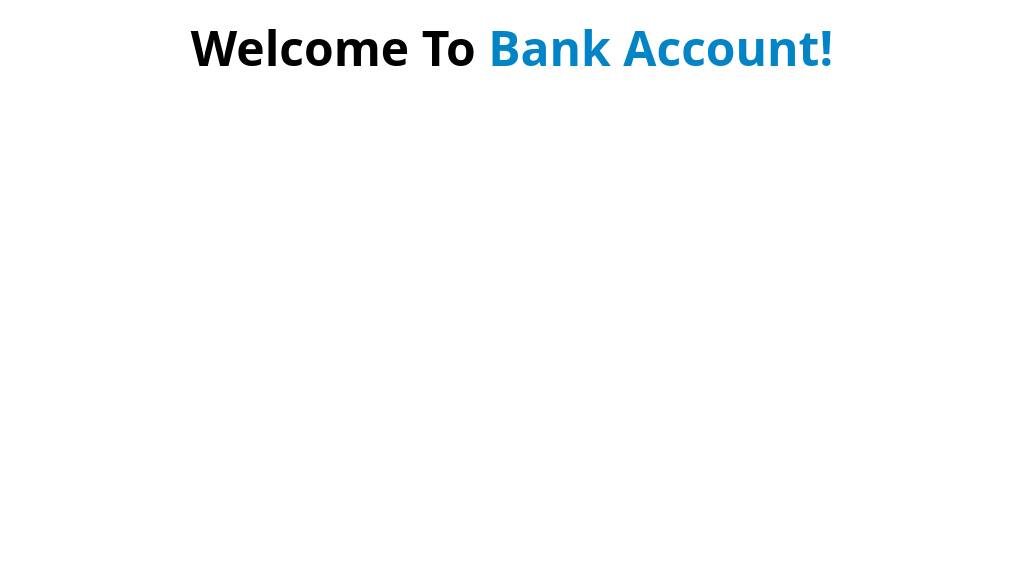
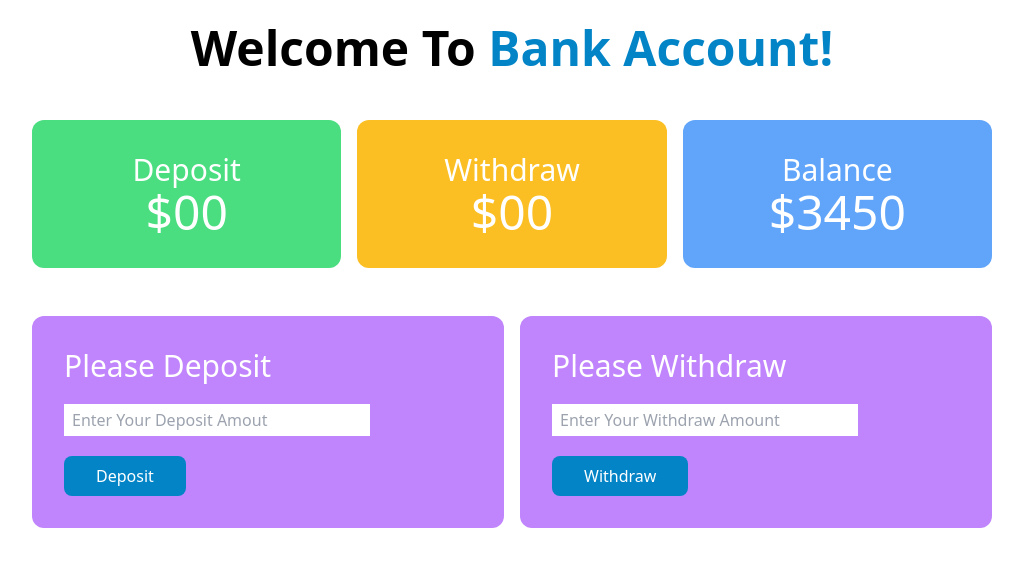
Before and after one commit to sakibmahbub/DOM-Bank-Website, a plain HTML site: page bank.html in a window 1280 px wide. Shown: the whole page, without its empty margins (128-1151 px from the left). Drawn offline with nearby package versions, Linux system fonts and the light colour scheme.

Commit message:
added user account dashboard page design

```diff
--- a/bank.html
+++ b/bank.html
@@ -14,5 +14,61 @@
         Welcome To <span class="font-bold text-sky-600">Bank Account!</span>
       </h1>
     </header>
+    <main>
+      <!-- Deposit, Withdraw and Balance Section -->
+      <section class="mt-12">
+        <div class="grid grid-cols-3 gap-4 w-9/12 mx-auto text-white">
+          <div class="bg-green-400 p-8 text-center rounded-xl">
+            <h4 class="text-3xl">Deposit</h4>
+            <h2 class="text-5xl">$00</h2>
+          </div>
+          <div class="bg-amber-400 p-8 text-center rounded-xl">
+            <h4 class="text-3xl">Withdraw</h4>
+            <h2 class="text-5xl">$00</h2>
+          </div>
+          <div class="bg-blue-400 p-8 text-center rounded-xl">
+            <h4 class="text-3xl">Balance</h4>
+            <h2 class="text-5xl">$3450</h2>
+          </div>
+        </div>
+      </section>
+      <!-- Deposit and Withdraw  -->
+      <section class="mt-12">
+        <div class="grid grid-cols-2 gap-4 w-9/12 mx-auto text-white">
+          <div class="bg-purple-400 p-8 rounded-xl">
+            <h4 class="text-3xl mb-5">Please Deposit</h4>
+            <input
+              class="w-9/12 block mb-3 px-2 py-1"
+              type="email"
+              name=""
+              id="user-email"
+              placeholder="Enter Your Deposit Amout"
+            />
+            <button
+              id="btn-submit"
+              class="bg-sky-600 hover:bg-sky-800 text-white font-medium px-8 py-2 rounded-lg mt-2"
+            >
+              Deposit
+            </button>
+          </div>
+          <div class="bg-purple-400 p-8 rounded-xl">
+            <h4 class="text-3xl mb-5">Please Withdraw</h4>
+            <input
+              class="w-9/12 block mb-3 px-2 py-1"
+              type="email"
+              name=""
+              id="user-email"
+              placeholder="Enter Your Withdraw Amount"
+            />
+            <button
+              id="btn-submit"
+              class="bg-sky-600 hover:bg-sky-800 text-white font-medium px-8 py-2 rounded-lg mt-2"
+            >
+              Withdraw
+            </button>
+          </div>
+        </div>
+      </section>
+    </main>
   </body>
 </html>
```
